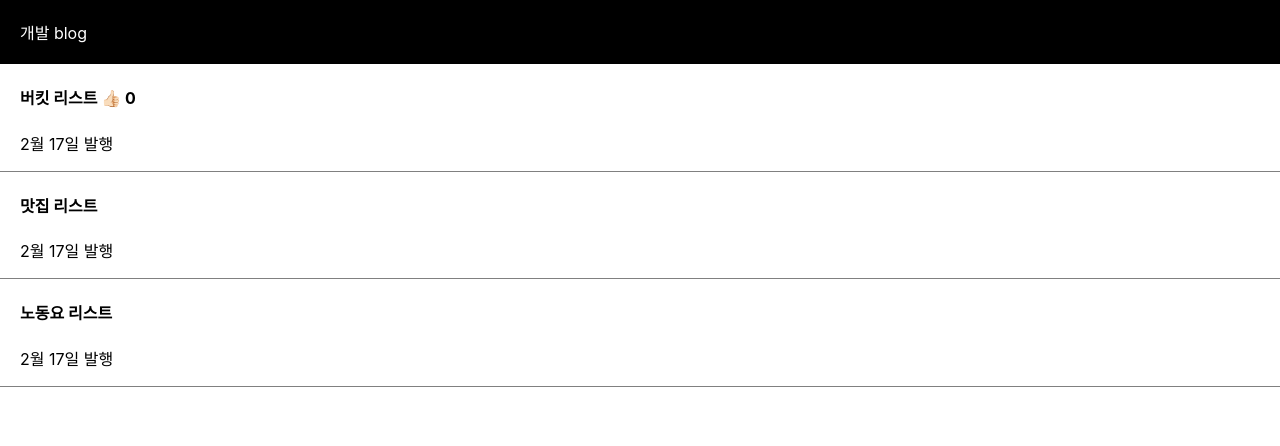
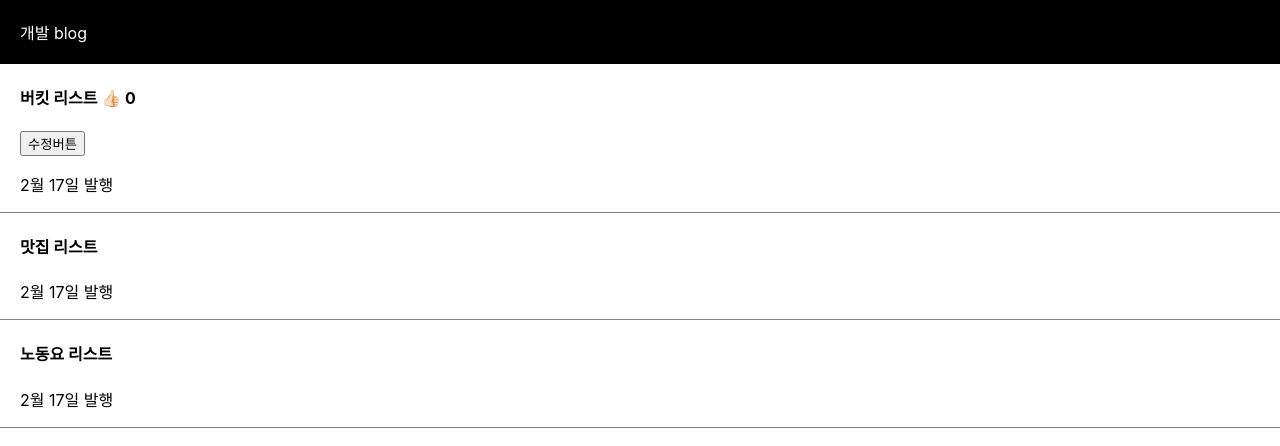
Before and after one commit to NickYOOO/blog, a React (Create React App) app: page /main in a window 1280 px wide. Shown: the top 446 px of the page. Built offline with nearby package versions, Linux system fonts and the light colour scheme.

Commit message:
수정 버튼 생성/ ... spread 연산자 이용 shallow copy 적용

```diff
--- a/src/components/List.jsx
+++ b/src/components/List.jsx
@@ -3,12 +3,17 @@ import { useState } from "react";
 import styled from "styled-components";
 
 function List() {
-    const [글제목, b] = useState(['버킷 리스트', '맛집 리스트', '노동요 리스트']);
+    const [글제목, set글제목] = useState(['버킷 리스트', '맛집 리스트', '노동요 리스트']);
     const [좋아요, set좋아요 ] = useState(0);
     return (
         <>
         <StList>
             <h4>{ 글제목[0] } <span onClick={ ()=>{ set좋아요 (좋아요 + 1)} } style={ {cursor : 'pointer'} }>👍🏻</span> { 좋아요 }</h4>
+            <button onClick={ ()=> {
+                const copy = [...글제목];
+                copy[1] = '카페 리스트';
+                set글제목(copy)
+            } }> 수정버튼 </button>
             <p>2월 17일 발행</p>
         </StList>
              <StList>
```
